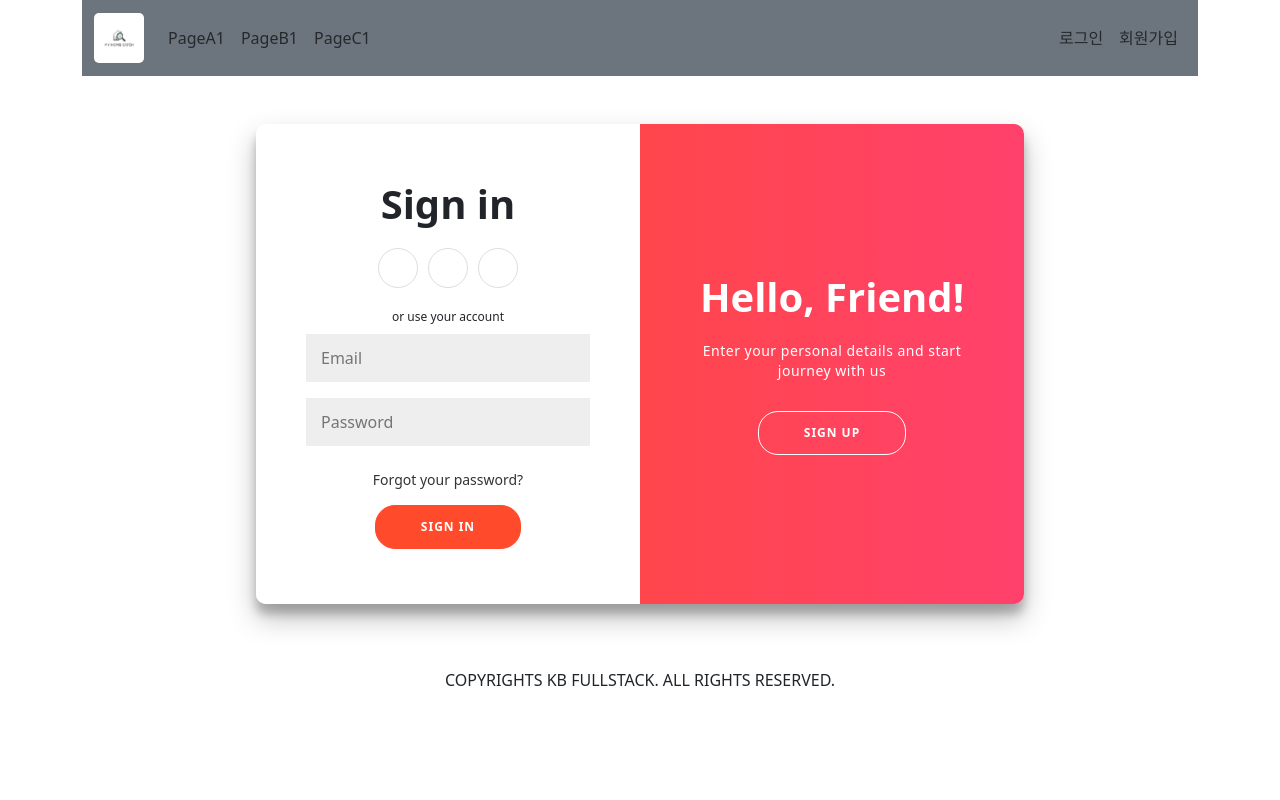
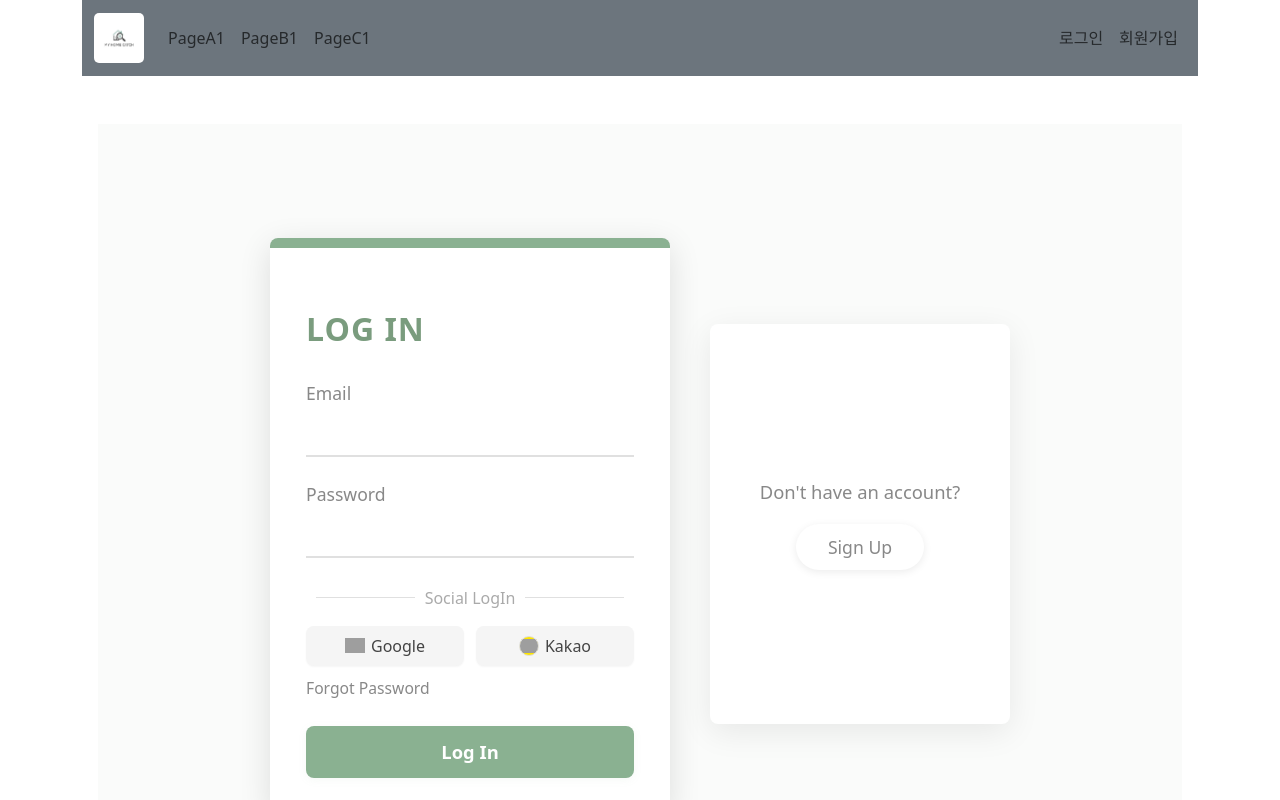
Before and after one commit to MyHomeCatch/MyHomeCatch_Front, a Vue app: page /login in a window 1280 px wide. Shown: the top 800 px of the page. Built offline with nearby package versions, Linux system fonts and the light colour scheme; grey boxes are pictures that could not be loaded; what vue-awesome-paginate would draw is missing.

Commit message:
feat: login, join page

```diff
--- a/src/components/Header.vue
+++ b/src/components/Header.vue
@@ -1,6 +1,7 @@
 <script setup>
 import config from '@/config';
 </script>
+
 <template>
   <!-- <div class="jumbotron p-5 bg-primary text-white">
     <h1>{{ config.title }}</h1>
--- a/src/pages/auth/JoinPage.vue
+++ b/src/pages/auth/JoinPage.vue
@@ -1,3 +1,235 @@
-<template>Join Page.vue</template>
+<script setup>
+import { ref } from 'vue';
+import { useRouter } from 'vue-router';
 
-<script setup></script>
+const router = useRouter();
+const name = ref('');
+const email = ref('');
+const password = ref('');
+const errorMessage = ref('');
+
+const handleSignUp = async () => {
+  errorMessage.value = '';
+  // 회원가입 API 호출 등 구현
+  router.push('/login');
+};
+
+const goToSignIn = () => {
+  router.push('/login');
+};
+</script>
+
+<template>
+  <div class="auth-bg">
+    <div class="auth-card">
+      <div class="auth-card-bar"></div>
+      <h2 class="auth-title">SIGN UP</h2>
+      <form @submit.prevent="handleSignUp">
+        <div class="auth-input-group">
+          <label>Name</label>
+          <input type="text" v-model="name" required />
+        </div>
+        <div class="auth-input-group">
+          <label>Email</label>
+          <input type="email" v-model="email" required autocomplete="username" />
+        </div>
+        <div class="auth-input-group">
+          <label>Password</label>
+          <input type="password" v-model="password" required autocomplete="new-password" />
+        </div>
+        <div class="auth-divider">
+          <span>Social SignUp</span>
+        </div>
+        <div class="auth-social-row">
+          <button type="button" class="auth-social-btn">
+            <span class="icon-google"></span> Google
+          </button>
+          <button type="button" class="auth-social-btn">
+            <span class="icon-kakao"></span> Kakao
+          </button>
+        </div>
+        <button type="submit" class="auth-submit">Sign Up</button>
+        <div v-if="errorMessage" class="auth-error">{{ errorMessage }}</div>
+      </form>
+    </div>
+    <div class="auth-side">
+      <p>Already have an account?</p>
+      <button class="auth-side-btn" @click="goToSignIn">Log In</button>
+    </div>
+  </div>
+</template>
+
+<style scoped>
+.auth-bg {
+  min-height: 100vh;
+  display: flex;
+  align-items: center;
+  justify-content: center;
+  background: #fafbfa;
+  gap: 40px;
+}
+.auth-card {
+  background: #fff;
+  border-radius: 8px;
+  box-shadow: 0 8px 32px rgba(0,0,0,0.12);
+  width: 400px;
+  padding: 40px 36px 32px 36px;
+  position: relative;
+  display: flex;
+  flex-direction: column;
+}
+.auth-card-bar {
+  height: 10px;
+  width: 100%;
+  background: #8ab191;
+  border-radius: 8px 8px 0 0;
+  position: absolute;
+  top: 0; left: 0;
+}
+.auth-title {
+  color: #7a9c7e;
+  font-weight: bold;
+  font-size: 2rem;
+  margin: 32px 0 32px 0;
+  letter-spacing: 1px;
+}
+.auth-input-group {
+  margin-bottom: 24px;
+}
+.auth-input-group label {
+  display: block;
+  color: #888;
+  font-size: 1.1rem;
+  margin-bottom: 6px;
+}
+.auth-input-group input {
+  width: 100%;
+  border: none;
+  border-bottom: 2px solid #e0e0e0;
+  font-size: 1.1rem;
+  padding: 8px 0;
+  outline: none;
+  background: transparent;
+  color: #444;
+  transition: border-color 0.2s;
+}
+.auth-input-group input:focus {
+  border-bottom: 2px solid #8ab191;
+}
+.auth-divider {
+  display: flex;
+  align-items: center;
+  margin: 28px 0 16px 0;
+  color: #aaa;
+  font-size: 1rem;
+}
+.auth-divider::before,
+.auth-divider::after {
+  content: "";
+  flex: 1;
+  height: 1px;
+  background: #e0e0e0;
+  margin: 0 10px;
+}
+.auth-social-row {
+  display: flex;
+  gap: 12px;
+  margin-bottom: 10px;
+}
+.auth-social-btn {
+  flex: 1;
+  display: flex;
+  align-items: center;
+  justify-content: center;
+  gap: 6px;
+  background: #f5f5f5;
+  border: none;
+  border-radius: 8px;
+  padding: 8px 0;
+  font-size: 1rem;
+  color: #444;
+  cursor: pointer;
+  transition: box-shadow 0.15s;
+  box-shadow: 0 1px 2px rgba(0,0,0,0.04);
+}
+.auth-social-btn:hover {
+  box-shadow: 0 2px 8px rgba(0,0,0,0.08);
+}
+.icon-google {
+  width: 20px; height: 20px; display: inline-block;
+  background: url('https://upload.wikimedia.org/wikipedia/commons/5/53/Google_%22G%22_Logo.svg') no-repeat center/contain;
+}
+.icon-kakao {
+  width: 20px; height: 20px; display: inline-block;
+  background: url('https://developers.kakao.com/assets/img/about/logos/kakaolink/kakaolink_btn_medium.png') no-repeat center/contain;
+  border-radius: 50%;
+  background-color: #fee500;
+  border: 1px solid #e0e0e0;
+}
+.auth-forgot {
+  margin: 8px 0 18px 0;
+  text-align: left;
+}
+.auth-forgot a {
+  color: #888;
+  font-size: 0.98rem;
+  text-decoration: none;
+}
+.auth-submit {
+  width: 100%;
+  background: #8ab191;
+  color: #fff;
+  border: none;
+  border-radius: 8px;
+  padding: 12px 0;
+  font-size: 1.15rem;
+  font-weight: bold;
+  margin-top: 8px;
+  box-shadow: 0 2px 8px rgba(138,177,145,0.08);
+  transition: background 0.2s;
+}
+.auth-submit:hover {
+  background: #7a9c7e;
+}
+.auth-error {
+  color: #d32f2f;
+  margin-top: 10px;
+  text-align: center;
+}
+.auth-side {
+  background: #fff;
+  border-radius: 8px;
+  box-shadow: 0 8px 32px rgba(0,0,0,0.08);
+  width: 300px;
+  height: 400px;
+  display: flex;
+  flex-direction: column;
+  align-items: center;
+  justify-content: center;
+}
+.auth-side p {
+  color: #888;
+  font-size: 1.15rem;
+  margin-bottom: 18px;
+}
+.auth-side-btn {
+  background: #fff;
+  color: #888;
+  border: none;
+  border-radius: 24px;
+  padding: 10px 32px;
+  font-size: 1.1rem;
+  font-weight: 500;
+  box-shadow: 0 2px 8px rgba(0,0,0,0.08);
+  transition: background 0.15s, color 0.15s;
+  cursor: pointer;
+}
+.auth-side-btn:hover {
+  background: #8ab191;
+  color: #fff;
+}
+@media (max-width: 900px) {
+  .auth-bg { flex-direction: column; gap: 20px; }
+  .auth-side { width: 90vw; height: 120px; }
+}
+</style>>
--- a/src/pages/auth/LoginPage.vue
+++ b/src/pages/auth/LoginPage.vue
@@ -1,11 +1,9 @@
 <script setup>
 import { ref } from 'vue';
 import { useAuthStore } from '../../stores/auth';
-
 import { useRouter } from 'vue-router';
 
 const router = useRouter();
-
 const email = ref('');
 const password = ref('');
 const errorMessage = ref('');
@@ -17,349 +15,224 @@ const handleLogin = async () => {
     email: email.value,
     password: password.value,
   });
-  if (success) {
-    console.log('로그인 성공 token: ', authStore.token);
-  }
   if (!success) errorMessage.value = '로그인 실패';
 };
 
-const isSignUpMode = ref(false);
-
-const showSignUp = () => {
-  isSignUpMode.value = true;
-
-  // // 600ms 후 페이지 이동 (애니메이션 시간과 동일하게 설정)
-  // setTimeout(() => {
-  //   router.replace('/signup-complete');
-  // }, 600);
-};
-
-const showSignIn = () => {
-  isSignUpMode.value = false;
+const goToSignUp = () => {
+  router.push('/join');
 };
 </script>
 
 <template>
-  <!-- <div>
-    <h2>Login</h2>
-    <form @submit.prevent="handleLogin">
-      <input type="email" v-model="email" required />
-      <input
-        type="password"
-        v-model="password"
-        placeholder="비밀번호"
-        required
-      />
-      <button type="submit">Login</button>
-    </form>
-    <p v-if="errorMessage" class="error">{{ errorMessage }}</p>
-  </div> -->
-  <div
-    :class="['container', { 'right-panel-active': isSignUpMode }]"
-    id="container"
-  >
-    <div class="form-container sign-up-container">
-      <form action="#">
-        <h1>Create Account</h1>
-        <div class="social-container">
-          <a href="#" class="social"><i class="fab fa-facebook-f"></i></a>
-          <a href="#" class="social"><i class="fab fa-google-plus-g"></i></a>
-          <a href="#" class="social"><i class="fab fa-linkedin-in"></i></a>
+  <div class="auth-bg">
+    <div class="auth-card">
+      <div class="auth-card-bar"></div>
+      <h2 class="auth-title">LOG IN</h2>
+      <form @submit.prevent="handleLogin">
+        <div class="auth-input-group">
+          <label>Email</label>
+          <input type="email" v-model="email" required autocomplete="username" />
         </div>
-        <span>or use your email for registration</span>
-        <input type="text" placeholder="Name" />
-        <input type="email" placeholder="Email" />
-        <input type="password" placeholder="Password" />
-        <button>Sign Up</button>
+        <div class="auth-input-group">
+          <label>Password</label>
+          <input type="password" v-model="password" required autocomplete="current-password" />
+        </div>
+        <div class="auth-divider">
+          <span>Social LogIn</span>
+        </div>
+        <div class="auth-social-row">
+          <button type="button" class="auth-social-btn">
+            <span class="icon-google"></span> Google
+          </button>
+          <button type="button" class="auth-social-btn">
+            <span class="icon-kakao"></span> Kakao
+          </button>
+        </div>
+        <div class="auth-forgot">
+          <a href="#">Forgot Password</a>
+        </div>
+        <button type="submit" class="auth-submit">Log In</button>
+        <div v-if="errorMessage" class="auth-error">{{ errorMessage }}</div>
       </form>
     </div>
-    <div class="form-container sign-in-container">
-      <form action="#">
-        <h1>Sign in</h1>
-        <div class="social-container">
-          <a href="#" class="social"><i class="fab fa-facebook-f"></i></a>
-          <a href="#" class="social"><i class="fab fa-google-plus-g"></i></a>
-          <a href="#" class="social"><i class="fab fa-linkedin-in"></i></a>
-        </div>
-        <span>or use your account</span>
-        <input type="email" placeholder="Email" />
-        <input type="password" placeholder="Password" />
-        <a href="#">Forgot your password?</a>
-        <button>Sign In</button>
-      </form>
-    </div>
-    <div class="overlay-container">
-      <div class="overlay">
-        <div class="overlay-panel overlay-left">
-          <h1>Welcome Back!</h1>
-          <p>To keep connected with us please login with your personal info</p>
-          <button class="ghost" id="signIn" @click.prevent="showSignIn">
-            Sign In
-          </button>
-        </div>
-        <div class="overlay-panel overlay-right">
-          <h1>Hello, Friend!</h1>
-          <p>Enter your personal details and start journey with us</p>
-          <button class="ghost" id="signUp" @click.prevent="showSignUp">
-            Sign Up
-          </button>
-        </div>
-      </div>
+    <div class="auth-side">
+      <p>Don't have an account?</p>
+      <button class="auth-side-btn" @click="goToSignUp">Sign Up</button>
     </div>
   </div>
 </template>
 
 <style scoped>
-@import url('https://fonts.googleapis.com/css?family=Montserrat:400,800');
-
-* {
-  box-sizing: border-box;
-}
-
-body {
-  background: #f6f5f7;
-  display: flex;
-  justify-content: center;
-  align-items: center;
-  flex-direction: column;
-  font-family: 'Montserrat', sans-serif;
-  height: 100vh;
-  margin: -20px 0 50px;
-}
-
-h1 {
-  font-weight: bold;
-  margin: 0;
-}
-
-h2 {
-  text-align: center;
-}
-
-p {
-  font-size: 14px;
-  font-weight: 100;
-  line-height: 20px;
-  letter-spacing: 0.5px;
-  margin: 20px 0 30px;
-}
-
-span {
-  font-size: 12px;
-}
-
-a {
-  color: #333;
-  font-size: 14px;
-  text-decoration: none;
-  margin: 15px 0;
-}
-
-button {
-  border-radius: 20px;
-  border: 1px solid #ff4b2b;
-  background-color: #ff4b2b;
-  color: #ffffff;
-  font-size: 12px;
-  font-weight: bold;
-  padding: 12px 45px;
-  letter-spacing: 1px;
-  text-transform: uppercase;
-  transition: transform 80ms ease-in;
-}
-
-button:active {
-  transform: scale(0.95);
-}
-
-button:focus {
-  outline: none;
-}
-
-button.ghost {
-  background-color: transparent;
-  border-color: #ffffff;
-}
-
-form {
-  background-color: #ffffff;
+.auth-bg {
+  min-height: 100vh;
   display: flex;
   align-items: center;
   justify-content: center;
+  background: #fafbfa;
+  gap: 40px;
+}
+.auth-card {
+  background: #fff;
+  border-radius: 8px;
+  box-shadow: 0 8px 32px rgba(0,0,0,0.12);
+  width: 400px;
+  padding: 40px 36px 32px 36px;
+  position: relative;
+  display: flex;
   flex-direction: column;
-  padding: 0 50px;
-  height: 100%;
-  text-align: center;
 }
-
-input {
-  background-color: #eee;
+.auth-card-bar {
+  height: 10px;
+  width: 100%;
+  background: #8ab191;
+  border-radius: 8px 8px 0 0;
+  position: absolute;
+  top: 0; left: 0;
+}
+.auth-title {
+  color: #7a9c7e;
+  font-weight: bold;
+  font-size: 2rem;
+  margin: 32px 0 32px 0;
+  letter-spacing: 1px;
+}
+.auth-input-group {
+  margin-bottom: 24px;
+}
+.auth-input-group label {
+  display: block;
+  color: #888;
+  font-size: 1.1rem;
+  margin-bottom: 6px;
+}
+.auth-input-group input {
+  width: 100%;
   border: none;
-  padding: 12px 15px;
-  margin: 8px 0;
-  width: 100%;
+  border-bottom: 2px solid #e0e0e0;
+  font-size: 1.1rem;
+  padding: 8px 0;
+  outline: none;
+  background: transparent;
+  color: #444;
+  transition: border-color 0.2s;
 }
-
-.container {
-  background-color: #fff;
-  border-radius: 10px;
-  box-shadow: 0 14px 28px rgba(0, 0, 0, 0.25), 0 10px 10px rgba(0, 0, 0, 0.22);
-  position: relative;
-  overflow: hidden;
-  width: 768px;
-  max-width: 100%;
-  min-height: 480px;
+.auth-input-group input:focus {
+  border-bottom: 2px solid #8ab191;
 }
-
-.form-container {
-  position: absolute;
-  top: 0;
-  height: 100%;
-  transition: all 0.6s ease-in-out;
+.auth-divider {
+  display: flex;
+  align-items: center;
+  margin: 28px 0 16px 0;
+  color: #aaa;
+  font-size: 1rem;
 }
-
-.sign-in-container {
-  left: 0;
-  width: 50%;
-  z-index: 2;
+.auth-divider::before,
+.auth-divider::after {
+  content: "";
+  flex: 1;
+  height: 1px;
+  background: #e0e0e0;
+  margin: 0 10px;
 }
-
-.container.right-panel-active .sign-in-container {
-  transform: translateX(100%);
+.auth-social-row {
+  display: flex;
+  gap: 12px;
+  margin-bottom: 10px;
 }
-
-.sign-up-container {
-  left: 0;
-  width: 50%;
-  opacity: 0;
-  z-index: 1;
-}
-
-.container.right-panel-active .sign-up-container {
-  transform: translateX(100%);
-  opacity: 1;
-  z-index: 5;
-  animation: show 0.6s;
-}
-
-@keyframes show {
-  0%,
-  49.99% {
-    opacity: 0;
-    z-index: 1;
-  }
-
-  50%,
-  100% {
-    opacity: 1;
-    z-index: 5;
-  }
-}
-
-.overlay-container {
-  position: absolute;
-  top: 0;
-  left: 50%;
-  width: 50%;
-  height: 100%;
-  overflow: hidden;
-  transition: transform 0.6s ease-in-out;
-  z-index: 100;
-}
-
-.container.right-panel-active .overlay-container {
-  transform: translateX(-100%);
-}
-
-.overlay {
-  background: #ff416c;
-  background: -webkit-linear-gradient(to right, #ff4b2b, #ff416c);
-  background: linear-gradient(to right, #ff4b2b, #ff416c);
-  background-repeat: no-repeat;
-  background-size: cover;
-  background-position: 0 0;
-  color: #ffffff;
-  position: relative;
-  left: -100%;
-  height: 100%;
-  width: 200%;
-  transform: translateX(0);
-  transition: transform 0.6s ease-in-out;
-}
-
-.container.right-panel-active .overlay {
-  transform: translateX(50%);
-}
-
-.overlay-panel {
-  position: absolute;
+.auth-social-btn {
+  flex: 1;
   display: flex;
   align-items: center;
   justify-content: center;
-  flex-direction: column;
-  padding: 0 40px;
-  text-align: center;
-  top: 0;
-  height: 100%;
-  width: 50%;
-  transform: translateX(0);
-  transition: transform 0.6s ease-in-out;
+  gap: 6px;
+  background: #f5f5f5;
+  border: none;
+  border-radius: 8px;
+  padding: 8px 0;
+  font-size: 1rem;
+  color: #444;
+  cursor: pointer;
+  transition: box-shadow 0.15s;
+  box-shadow: 0 1px 2px rgba(0,0,0,0.04);
 }
-
-.overlay-left {
-  transform: translateX(-20%);
+.auth-social-btn:hover {
+  box-shadow: 0 2px 8px rgba(0,0,0,0.08);
 }
-
-.container.right-panel-active .overlay-left {
-  transform: translateX(0);
+.icon-google {
+  width: 20px; height: 20px; display: inline-block;
+  background: url('https://upload.wikimedia.org/wikipedia/commons/5/53/Google_%22G%22_Logo.svg') no-repeat center/contain;
 }
-
-.overlay-right {
-  right: 0;
-  transform: translateX(0);
+.icon-kakao {
+  width: 20px; height: 20px; display: inline-block;
+  background: url('https://developers.kakao.com/assets/img/about/logos/kakaolink/kakaolink_btn_medium.png') no-repeat center/contain;
+  border-radius: 50%;
+  background-color: #fee500;
+  border: 1px solid #e0e0e0;
 }
-
-.container.right-panel-active .overlay-right {
-  transform: translateX(20%);
+.auth-forgot {
+  margin: 8px 0 18px 0;
+  text-align: left;
 }
-
-.social-container {
-  margin: 20px 0;
-}
-
-.social-container a {
-  border: 1px solid #dddddd;
-  border-radius: 50%;
-  display: inline-flex;
-  justify-content: center;
-  align-items: center;
-  margin: 0 5px;
-  height: 40px;
-  width: 40px;
-}
-
-footer {
-  background-color: #222;
-  color: #fff;
-  font-size: 14px;
-  bottom: 0;
-  position: fixed;
-  left: 0;
-  right: 0;
-  text-align: center;
-  z-index: 999;
-}
-
-footer p {
-  margin: 10px 0;
-}
-
-footer i {
-  color: red;
-}
-
-footer a {
-  color: #3c97bf;
+.auth-forgot a {
+  color: #888;
+  font-size: 0.98rem;
   text-decoration: none;
 }
+.auth-submit {
+  width: 100%;
+  background: #8ab191;
+  color: #fff;
+  border: none;
+  border-radius: 8px;
+  padding: 12px 0;
+  font-size: 1.15rem;
+  font-weight: bold;
+  margin-top: 8px;
+  box-shadow: 0 2px 8px rgba(138,177,145,0.08);
+  transition: background 0.2s;
+}
+.auth-submit:hover {
+  background: #7a9c7e;
+}
+.auth-error {
+  color: #d32f2f;
+  margin-top: 10px;
+  text-align: center;
+}
+.auth-side {
+  background: #fff;
+  border-radius: 8px;
+  box-shadow: 0 8px 32px rgba(0,0,0,0.08);
+  width: 300px;
+  height: 400px;
+  display: flex;
+  flex-direction: column;
+  align-items: center;
+  justify-content: center;
+}
+.auth-side p {
+  color: #888;
+  font-size: 1.15rem;
+  margin-bottom: 18px;
+}
+.auth-side-btn {
+  background: #fff;
+  color: #888;
+  border: none;
+  border-radius: 24px;
+  padding: 10px 32px;
+  font-size: 1.1rem;
+  font-weight: 500;
+  box-shadow: 0 2px 8px rgba(0,0,0,0.08);
+  transition: background 0.15s, color 0.15s;
+  cursor: pointer;
+}
+.auth-side-btn:hover {
+  background: #8ab191;
+  color: #fff;
+}
+@media (max-width: 900px) {
+  .auth-bg { flex-direction: column; gap: 20px; }
+  .auth-side { width: 90vw; height: 120px; }
+}
 </style>
```
